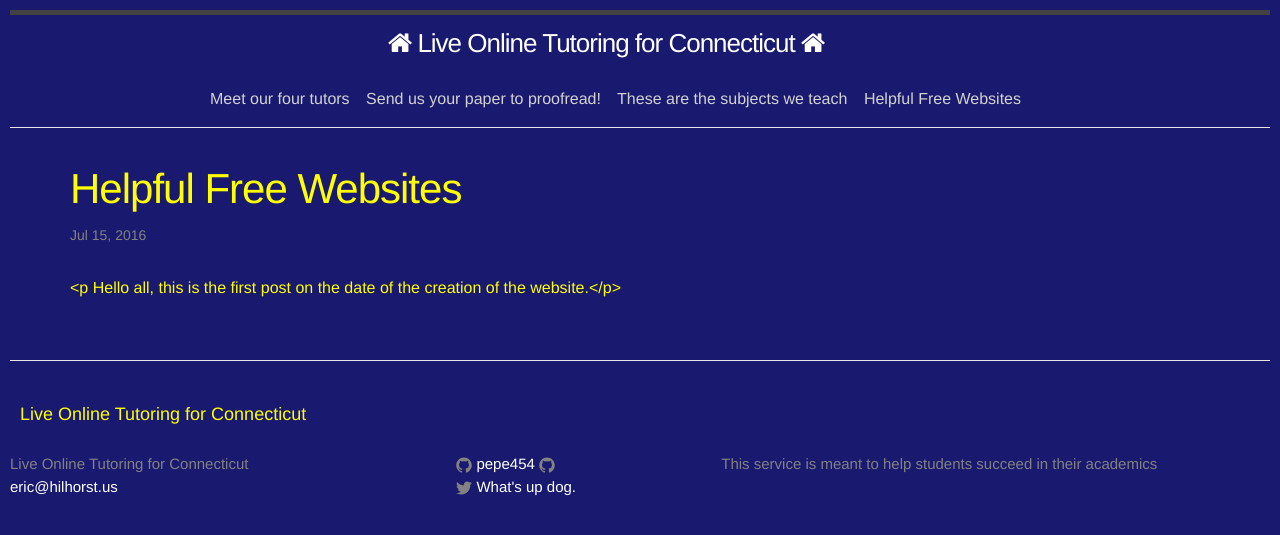
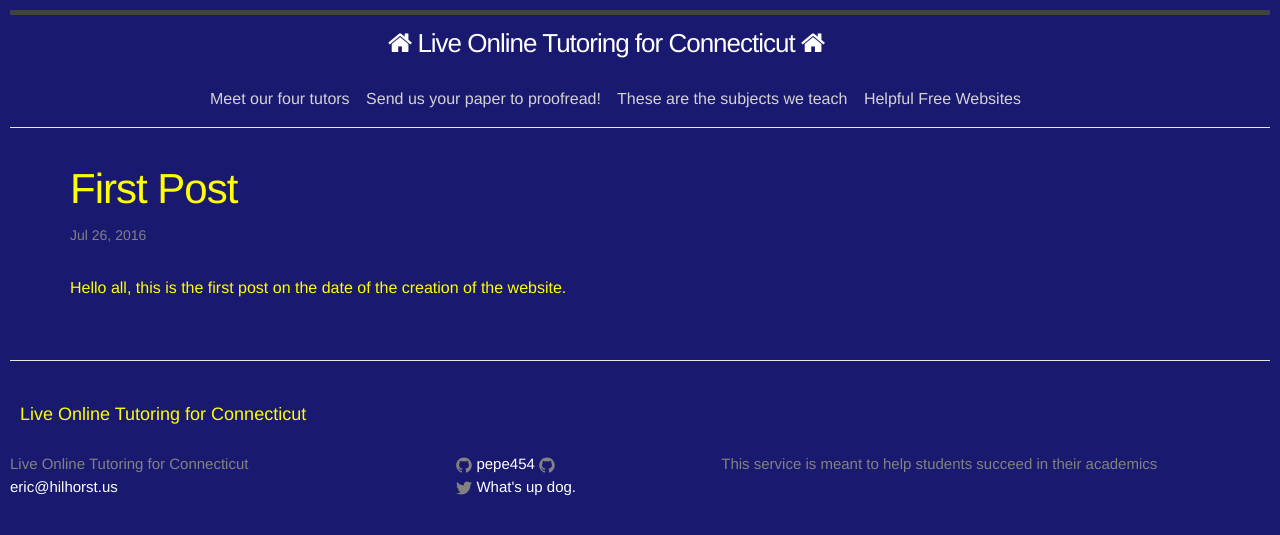
Before and after one commit to pepe454/pepe454.github.io, a Jekyll site: the page built from _posts/2016-07-15-welcome-to-jekyll.markdown, in a window 1280 px wide. Shown: the top 535 px of the page. Built offline with Jekyll 4.4.1, drawn with Linux system fonts in a browser that asks for light colours; nearby versions of some CDN libraries.

Commit message:
Update 2016-07-15-welcome-to-jekyll.markdown

```diff
--- a/_posts/2016-07-15-welcome-to-jekyll.markdown
+++ b/_posts/2016-07-15-welcome-to-jekyll.markdown
@@ -1,8 +1,8 @@
 ---
 layout: post
-title:  "Helpful Free Websites"
-date:   2016-07-15 19:16:33 -0400
+title:  "First Post"
+date:   2016-07-25 22:56:00 -0400
 categories: jekyll update
 ---
 <!--This page controls what happens after the Helpful Free Websites link is clicked-->
-<p Hello all, this is the first post on the date of the creation of the website.</p>
+Hello all, this is the first post on the date of the creation of the website.
```
